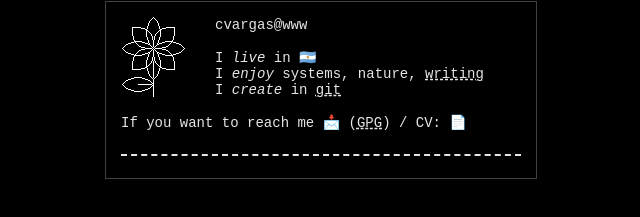
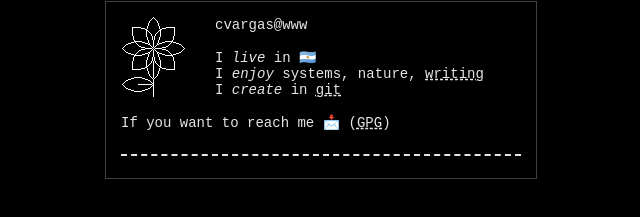
Before and after one commit to thisisnotcamilo/thisisnotcamilo.github.io, a plain HTML site: page index.html in a window 1280 px wide. Shown: the part 81-298 px from the top of the page, 319-959 px from the left. Drawn offline with Linux system fonts and the light colour scheme.

Commit message:
ref: update index.html

```diff
--- a/index.html
+++ b/index.html
@@ -62,7 +62,7 @@
                 I <em>enjoy</em> systems, nature, <a class="dotted" href="https://thisisnotcamilo.com/blog">writing</a> <br>
                 I <em>create</em> in <a class="dotted" href="https://github.com/thisisnotcamilo">git</a> <br> <br>
 
-                If you want to reach me <a class="none" href="mailto:thisisnotcamilo@pm.me">📩</a> (<a class="dotted" href="https://thisisnotcamilo.com/cvargas-pub.asc">GPG</a>) / CV: <a class="none" href="https://thisisnotcamilo.com/resume.pdf">📄</a><br> <br>
+                If you want to reach me <a class="none" href="mailto:thisisnotcamilo@pm.me">📩</a> (<a class="dotted" href="https://thisisnotcamilo.com/cvargas-pub.asc">GPG</a>)<br> <br>
 
                 <hr style="border: 0 none;border-top: 2px dashed;background: none;height:0;" />
                 </td>
```
Also changed, not shown: 1 other file.
